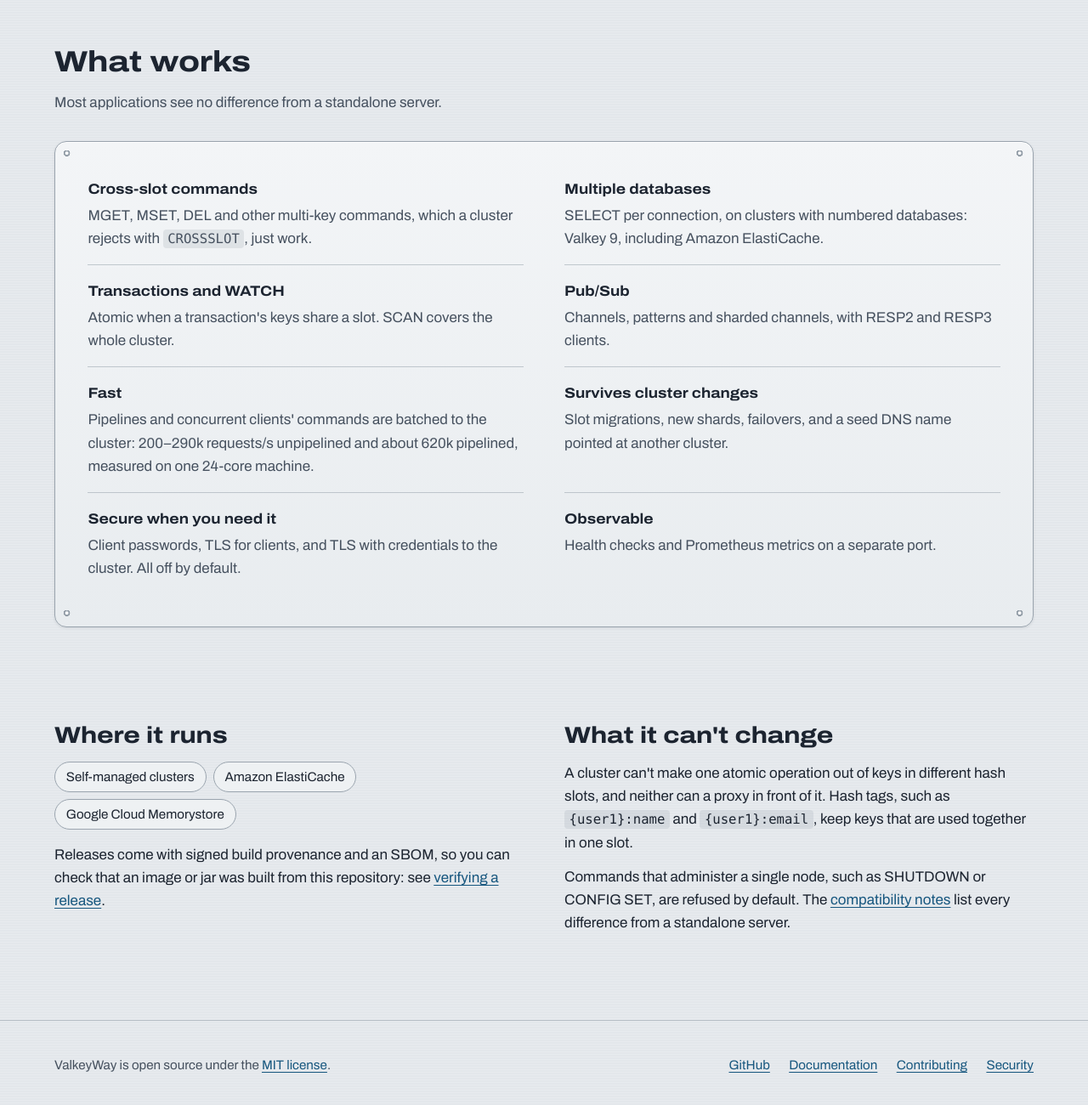
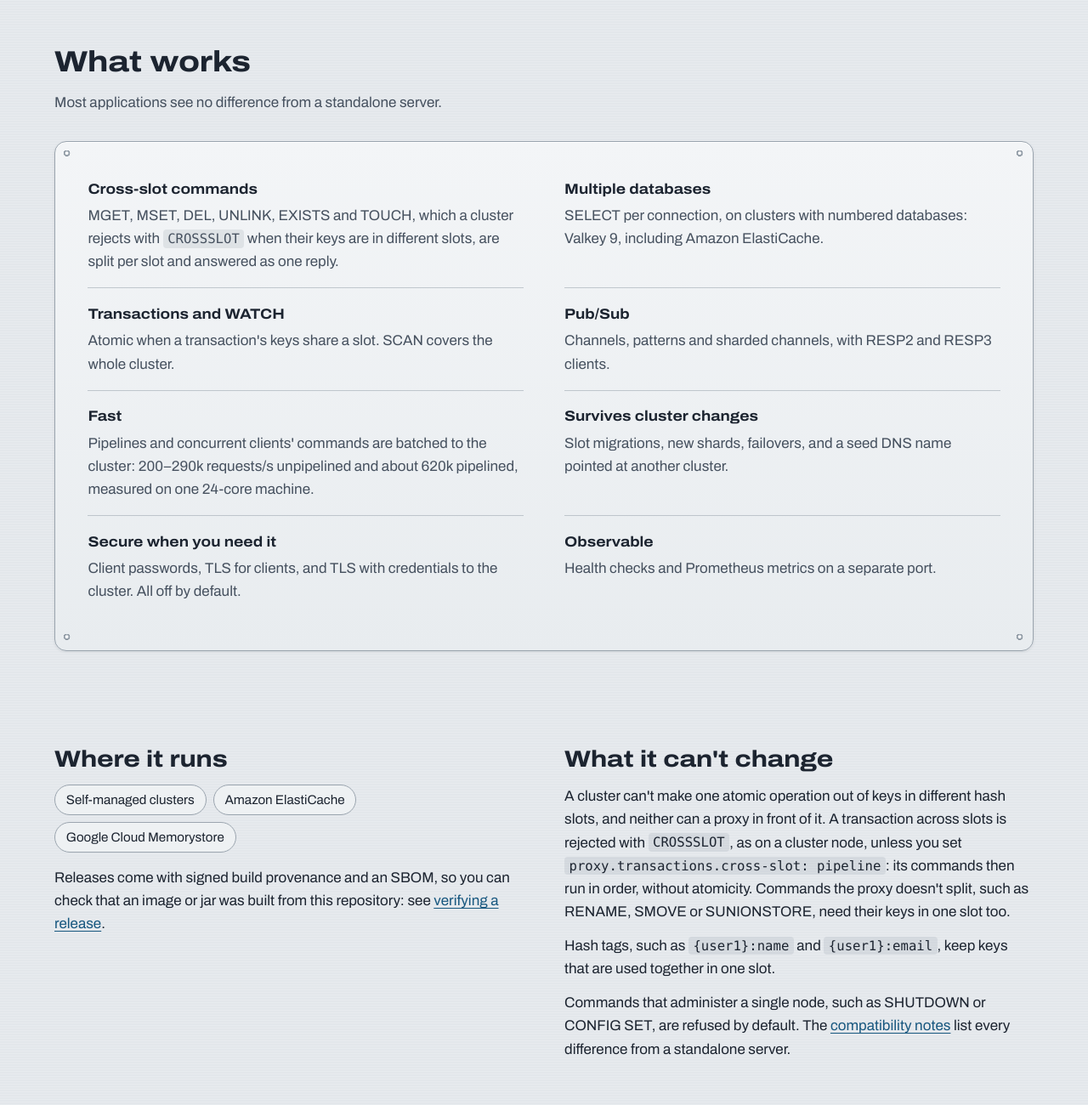
Before and after one commit to nslootsky/valkeyway, a plain HTML site: page site/index.html in a window 1280 px wide. Shown: the part 1829-3129 px from the top of the page at 85% size. Drawn offline with Linux system fonts and the light colour scheme.

Commit message:
Site: name the commands that are split, and the cross-slot transaction setting
"MGET, MSET, DEL and other multi-key commands just work" claimed too much: Glide splits MGET,
MSET, DEL, UNLINK, EXISTS and TOUCH; RENAME, SMOVE, SUNIONSTORE and the like still need one slot.
The limits section now also says a cross-slot transaction can run as a pipeline, without
atomicity, with proxy.transactions.cross-slot: pipeline.

Signed-off-by: Nick <beholdtheflesh@gmail.com>

```diff
--- a/site/index.html
+++ b/site/index.html
@@ -362,7 +362,7 @@ footer p { margin: 0; }
       <p class="intro">Most applications see no difference from a standalone server.</p>
       <div class="plate">
         <dl class="features">
-          <div><dt>Cross-slot commands</dt><dd>MGET, MSET, DEL and other multi-key commands, which a cluster rejects with <code>CROSSSLOT</code>, just work.</dd></div>
+          <div><dt>Cross-slot commands</dt><dd>MGET, MSET, DEL, UNLINK, EXISTS and TOUCH, which a cluster rejects with <code>CROSSSLOT</code> when their keys are in different slots, are split per slot and answered as one reply.</dd></div>
           <div><dt>Multiple databases</dt><dd>SELECT per connection, on clusters with numbered databases: Valkey 9, including Amazon ElastiCache.</dd></div>
           <div><dt>Transactions and WATCH</dt><dd>Atomic when a transaction's keys share a slot. SCAN covers the whole cluster.</dd></div>
           <div><dt>Pub/Sub</dt><dd>Channels, patterns and sharded channels, with RESP2 and RESP3 clients.</dd></div>
@@ -388,7 +388,8 @@ footer p { margin: 0; }
       </div>
       <div>
         <h2>What it can't change</h2>
-        <p>A cluster can't make one atomic operation out of keys in different hash slots, and neither can a proxy in front of it. Hash tags, such as <code>{user1}:name</code> and <code>{user1}:email</code>, keep keys that are used together in one slot.</p>
+        <p>A cluster can't make one atomic operation out of keys in different hash slots, and neither can a proxy in front of it. A transaction across slots is rejected with <code>CROSSSLOT</code>, as on a cluster node, unless you set <code>proxy.transactions.cross-slot: pipeline</code>: its commands then run in order, without atomicity. Commands the proxy doesn't split, such as RENAME, SMOVE or SUNIONSTORE, need their keys in one slot too.</p>
+        <p>Hash tags, such as <code>{user1}:name</code> and <code>{user1}:email</code>, keep keys that are used together in one slot.</p>
         <p>Commands that administer a single node, such as SHUTDOWN or CONFIG SET, are refused by default. The <a href="https://github.com/nslootsky/valkeyway/blob/main/docs/COMPATIBILITY.md">compatibility notes</a> list every difference from a standalone server.</p>
       </div>
     </div>
```
